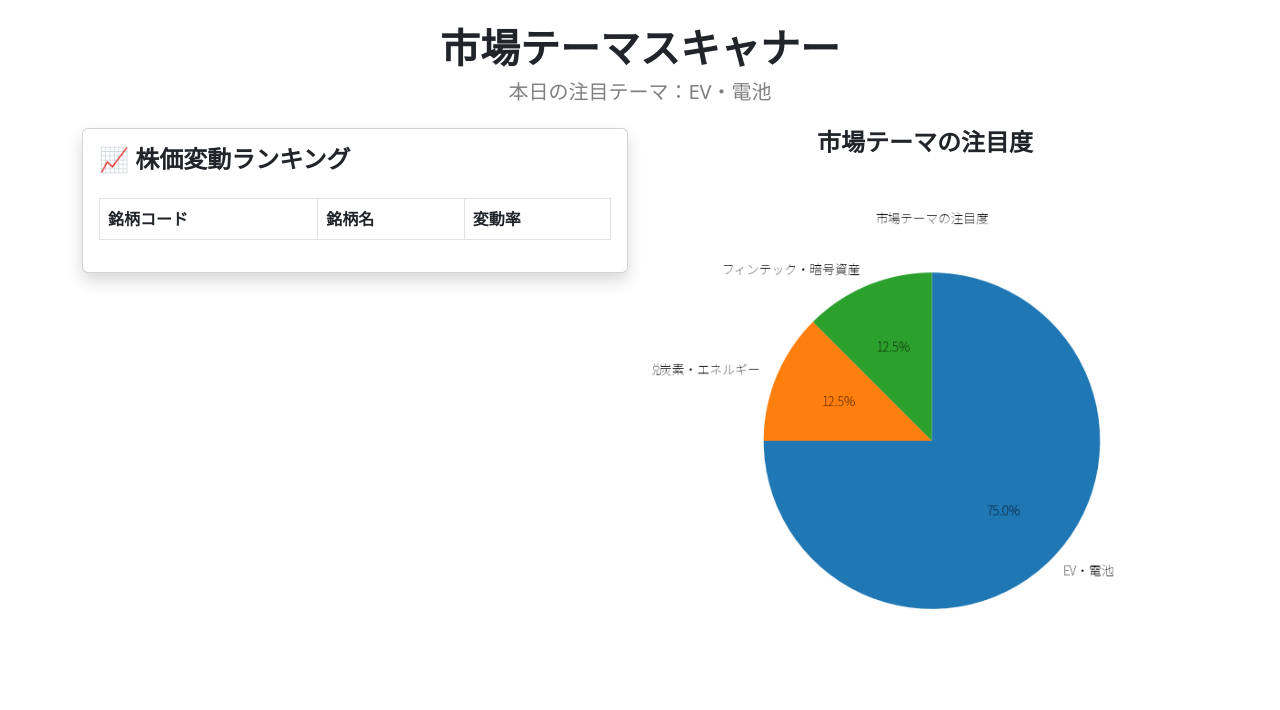
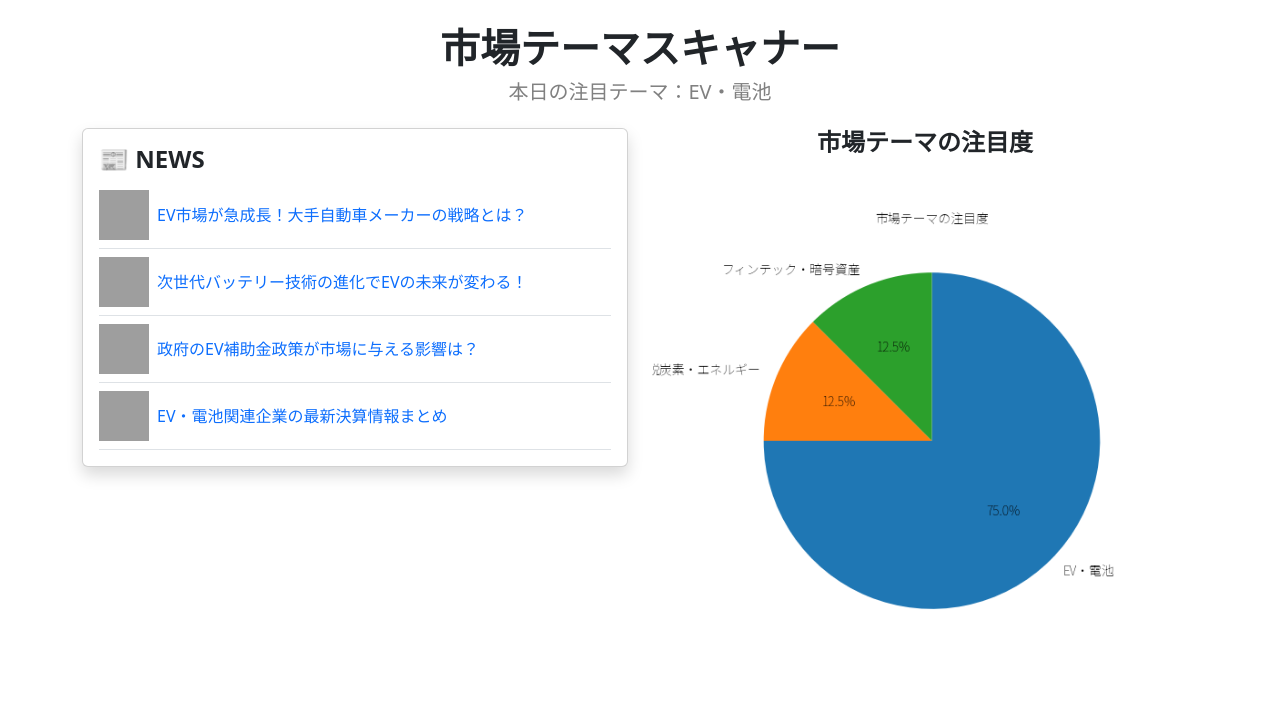
Before and after one commit to LifePublishing/market-trend-analysis, a Flask app: page / in a window 1280 px wide. Shown: the top 710 px of the page. Run offline with Flask 3, Linux system fonts and the light colour scheme; lists and menus that the app fills with data are empty; grey boxes are pictures that could not be loaded.

Commit message:
仮のニュース一覧を追加

```diff
--- a/app.py
+++ b/app.py
@@ -1,23 +1,16 @@
 from flask import Flask, render_template, jsonify
-import json
-import os
+from fetch_news import fetch_yahoo_finance_news
 
 app = Flask(__name__)
 
-DATA_PATH_MARKET = os.path.join("static", "market_trends.json")
-DATA_PATH_STOCKS = os.path.join("static", "stock_data.json")
-
-def load_data(path):
-    if os.path.exists(path):
-        with open(path, "r", encoding="utf-8") as f:
-            return json.load(f)
-    return {}
-
 @app.route("/")
 def home():
-    market_trends = load_data(DATA_PATH_MARKET)
-    stock_data = load_data(DATA_PATH_STOCKS)
-    return render_template("index.html", market_trends=market_trends, stock_data=stock_data)
+    return render_template("index.html")
+
+@app.route("/news")
+def get_news():
+    news = fetch_yahoo_finance_news()
+    return jsonify(news)
 
 if __name__ == "__main__":
     app.run(debug=True)
--- a/templates/index.html
+++ b/templates/index.html
@@ -10,24 +10,39 @@
 
     <div class="container mt-4">
         <h1 class="fw-bold text-center">市場テーマスキャナー</h1>
-        <h2 class="text-center" style="font-size: 1.25em; color: gray;">本日の注目テーマ：EV・電池</h2> <!-- サイズを大きめに修正 -->
+        <h2 class="text-center" style="font-size: 1.25em; color: gray;">本日の注目テーマ：EV・電池</h2>
 
         <div class="row mt-4">
-            <!-- 株価変動ランキング -->
+            <!-- NEWS -->
             <div class="col-md-6">
                 <div class="card shadow p-3">
-                    <h4 class="fw-bold"><span>📈</span> 株価変動ランキング</h4>
-                    <table class="table table-bordered mt-3">
-                        <thead>
-                            <tr>
-                                <th>銘柄コード</th>
-                                <th>銘柄名</th>
-                                <th>変動率</th>
-                            </tr>
-                        </thead>
-                        <tbody id="stock-rankings">
-                        </tbody>
-                    </table>
+                    <h4 class="fw-bold">📰 NEWS</h4>
+                    <div id="news-list">
+                        <div class="d-flex align-items-center border-bottom pb-2 pt-2">
+                            <img src="https://s.yimg.jp/images/media/news/ogp/fb_y_200x200.png" class="me-2" width="50" height="50">
+                            <a href="https://news.yahoo.co.jp/articles/abc123" target="_blank" class="text-decoration-none">
+                                EV市場が急成長！大手自動車メーカーの戦略とは？
+                            </a>
+                        </div>
+                        <div class="d-flex align-items-center border-bottom pb-2 pt-2">
+                            <img src="https://s.yimg.jp/images/media/news/ogp/fb_y_200x200.png" class="me-2" width="50" height="50">
+                            <a href="https://news.yahoo.co.jp/articles/def456" target="_blank" class="text-decoration-none">
+                                次世代バッテリー技術の進化でEVの未来が変わる！
+                            </a>
+                        </div>
+                        <div class="d-flex align-items-center border-bottom pb-2 pt-2">
+                            <img src="https://s.yimg.jp/images/media/news/ogp/fb_y_200x200.png" class="me-2" width="50" height="50">
+                            <a href="https://news.yahoo.co.jp/articles/ghi789" target="_blank" class="text-decoration-none">
+                                政府のEV補助金政策が市場に与える影響は？
+                            </a>
+                        </div>
+                        <div class="d-flex align-items-center border-bottom pb-2 pt-2">
+                            <img src="https://s.yimg.jp/images/media/news/ogp/fb_y_200x200.png" class="me-2" width="50" height="50">
+                            <a href="https://news.yahoo.co.jp/articles/jkl012" target="_blank" class="text-decoration-none">
+                                EV・電池関連企業の最新決算情報まとめ
+                            </a>
+                        </div>
+                    </div>
                 </div>
             </div>
 
@@ -39,22 +54,5 @@
         </div>
     </div>
 
-    <script>
-        fetch("/stock_trends")
-            .then(response => response.json())
-            .then(data => {
-                let tableBody = document.getElementById("stock-rankings");
-                tableBody.innerHTML = "";
-                data.forEach(stock => {
-                    let row = `<tr>
-                        <td>${stock.code}</td>
-                        <td>${stock.name}</td>
-                        <td>${stock.change_rate.toFixed(2)}%</td>
-                    </tr>`;
-                    tableBody.innerHTML += row;
-                });
-            });
-    </script>
-
 </body>
 </html>
```
Also changed, not shown: fetch_news.py (+9 -24 lines).
